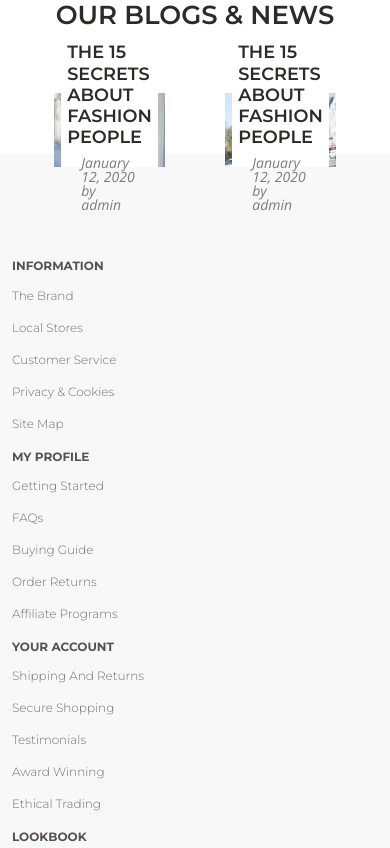
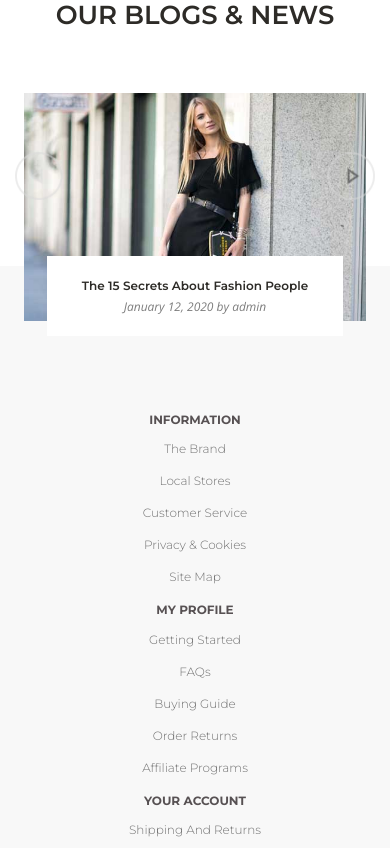
Before and after one commit to TestUser1001/Fashion, a website: page index.html in a window 390 px wide. Shown: the top 848 px of the page. Drawn offline with nearby package versions, Linux system fonts and the light colour scheme.

Commit message:
Added the bootstrap carousel for mobile devices

```diff
--- a/assets/scss/components/_buttons.scss
+++ b/assets/scss/components/_buttons.scss
@@ -0,0 +1,14 @@
+@use "../custom" as *;
+@use "mixins" as *;
+
+.prev-icon {
+  @include bg-img("../../assets/img/Blogs-and-News/", "Icon-1.png");
+  width: 3rem;
+  height: 3rem;
+}
+
+.next-icon {
+  @include bg-img("../../assets/img/Blogs-and-News/", "Icon-2.png");
+  width: 3rem;
+  height: 3rem;
+}
--- a/assets/scss/components/_mixins.scss
+++ b/assets/scss/components/_mixins.scss
@@ -3,3 +3,11 @@
 @mixin transition {
   transition: all 0.3s ease-in-out;
 }
+
+@mixin bg-img($img-folder, $img, $pos: center center, $att: scroll) {
+  background-image: url("#{$img-folder}#{$img}");
+  background-position: $pos;
+  background-repeat: no-repeat;
+  background-size: cover;
+  background-attachment: $att;
+}
--- a/assets/scss/sections/_blog-news.scss
+++ b/assets/scss/sections/_blog-news.scss
@@ -6,6 +6,7 @@
 }
 
 .carousel {
+  position: relative;
   padding-top: 3.875rem;
 }
 
@@ -17,12 +18,33 @@
   } */
   overflow: visible;
 }
+
+/* .carousel-control-prev,
+.carousel-control-next {
+  position: absolute;
+}
+
+.carousel-control-prev {
+  left: -8%;
+  transform: translateX(-8%);
+}
+
+.carousel-control-next {
+  right: -8%;
+  transform: translateX(-8%);
+} */
+
 .card {
   position: relative;
-  margin: 0 1.875rem;
+  margin: 0;
   border-radius: 0;
   border: none;
-  width: calc(100% / 2);
+  width: 100%;
+
+  @include media-breakpoint-up(lg) {
+    width: calc(100% / 2);
+    margin: 0 1.875rem;
+  }
 }
 
 .card-body {
@@ -48,17 +70,30 @@
 } */
 
 .card-title {
-  font-size: 1.11rem;
-  text-transform: uppercase;
+  font-size: 0.75rem;
+
+  text-transform: capitalize;
+  /* text-transform: uppercase; */
   color: $main-heading-font-color;
   font-weight: 600;
+
+  @include media-breakpoint-up(sm) {
+    text-transform: uppercase;
+    font-size: 0.875rem;
+  }
+  @include media-breakpoint-up(md) {
+    font-size: 1.11rem;
+  }
 }
 
 .card-text {
-  font-size: 0.875rem;
+  font-size: 0.75rem;
   color: $blog-date;
   font-family: "Open Sans", sans-serif;
   font-style: italic;
+  @include media-breakpoint-up(md) {
+    font-size: 0.875rem;
+  }
 }
 
 .background {
@@ -75,3 +110,11 @@
     z-index: -1;
   }
 }
+
+.transform-prev-button {
+  transform: translateX(-8.875rem);
+}
+
+.transform-next-button {
+  transform: translateX(8.875rem);
+}
--- a/index.html
+++ b/index.html
@@ -22,6 +22,8 @@
   <body>
     <!--  START THE HEADER -->
 
+    <!-- SUBSCRIBE NEWSLETTER SECTION -->
+
     <!-- THE BLOG ANG NEWS SECTION -->
 
     <section id="blog" class="blog-news">
@@ -37,21 +39,17 @@
 
           <div class="row">
             <!--    CAROUSEL FOR LARGER DEVICES -->
-            <div id="carouselExample" class="carousel slide">
+            <div id="carouselExample" class="carousel slide d-none d-lg-block">
               <div class="carousel-inner">
+                <!-- FIRST CAROUSEL ITEM -->
                 <div class="carousel-item active">
-                  <!--   <div class="cards-wrapper">
-
-                </div> -->
                   <div class="cards-wrapper d-flex">
                     <div class="card">
-                      <!--    <div class="img-wrapper"> -->
                       <img
                         src="assets/img/Blogs-and-News/Blog-1.jpg"
                         class="img-fluid"
                         alt="Blog-1 image"
                       />
-                      <!-- </div> -->
                       <div
                         class="card-body lh-1 d-flex flex-column align-items-center justify-content-center"
                       >
@@ -61,17 +59,13 @@
                         <p class="card-text">January 12, 2020 by admin</p>
                       </div>
                     </div>
-                    <!-- </div> -->
 
-                    <!-- <div class="card-wrapper"> -->
                     <div class="card">
-                      <!--   <div class="img-wrapper"> -->
                       <img
                         src="assets/img/Blogs-and-News/Blog-2.jpg"
                         class="img-fluid"
                         alt="Blog-2 image"
                       />
-                      <!-- </div> -->
                       <div
                         class="card-body lh-1 d-flex flex-column align-items-center justify-content-center"
                       >
@@ -84,16 +78,15 @@
                   </div>
                 </div>
 
+                <!-- SECOND CAROUSEL ITEM -->
                 <div class="carousel-item">
                   <div class="cards-wrapper d-flex">
                     <div class="card">
-                      <!--  <div class="img-wrapper"> -->
                       <img
                         src="assets/img/Blogs-and-News/Blog-1.jpg"
                         class="img-fluid"
                         alt="Blog-3 image"
                       />
-                      <!--   </div> -->
                       <div
                         class="card-body lh-1 d-flex flex-column align-items-center justify-content-center"
                       >
@@ -105,13 +98,11 @@
                     </div>
 
                     <div class="card">
-                      <!-- <div class="img-wrapper"> -->
                       <img
                         src="assets/img/Blogs-and-News/Blog-2.jpg"
                         class="img-fluid"
                         alt="Blog-1 image"
                       />
-                      <!--  </div> -->
                       <div
                         class="card-body lh-1 d-flex flex-column align-items-center justify-content-center"
                       >
@@ -130,10 +121,7 @@
                 data-bs-target="#carouselExample"
                 data-bs-slide="prev"
               >
-                <span
-                  class="carousel-control-prev-icon"
-                  aria-hidden="true"
-                ></span>
+                <span class="prev-icon" aria-hidden="true"></span>
                 <span class="visually-hidden">Previous</span>
               </button>
               <button
@@ -142,10 +130,107 @@
                 data-bs-target="#carouselExample"
                 data-bs-slide="next"
               >
-                <span
-                  class="carousel-control-next-icon"
-                  aria-hidden="true"
-                ></span>
+                <span class="next-icon" aria-hidden="true"></span>
+                <span class="visually-hidden">Next</span>
+              </button>
+            </div>
+
+            <!--  CAROSEL FOR SMALL DEVICES -->
+            <div
+              id="carousel-mobile"
+              class="carousel slide d-block d-sm-block d-lg-none"
+            >
+              <div class="carousel-inner">
+                <!-- FIRST CAROUSEL ITEM -->
+                <div class="carousel-item active">
+                  <div class="card">
+                    <img
+                      src="assets/img/Blogs-and-News/Blog-1.jpg"
+                      class="img-fluid"
+                      alt="Blog-3 image"
+                    />
+                    <div
+                      class="card-body lh-1 d-flex flex-column align-items-center justify-content-center"
+                    >
+                      <h5 class="card-title">
+                        The 15 Secrets About Fashion People
+                      </h5>
+                      <p class="card-text">January 12, 2020 by admin</p>
+                    </div>
+                  </div>
+                </div>
+                <!-- SECOND CAROUSEL ITEM -->
+                <div class="carousel-item">
+                  <div class="card">
+                    <img
+                      src="assets/img/Blogs-and-News/Blog-2.jpg"
+                      class="img-fluid"
+                      alt="Blog-2 image"
+                    />
+
+                    <div
+                      class="card-body lh-1 d-flex flex-column align-items-center justify-content-center"
+                    >
+                      <h5 class="card-title">
+                        The 15 Secrets About Fashion People
+                      </h5>
+                      <p class="card-text">January 12, 2020 by admin</p>
+                    </div>
+                  </div>
+                </div>
+                <!-- THIRD CAROUSEL ITEM -->
+                <div class="carousel-item">
+                  <div class="card">
+                    <img
+                      src="assets/img/Blogs-and-News/Blog-1.jpg"
+                      class="img-fluid"
+                      alt="Blog-2 image"
+                    />
+                    <div
+                      class="card-body lh-1 d-flex flex-column align-items-center justify-content-center"
+                    >
+                      <h5 class="card-title">
+                        The 15 Secrets About Fashion People
+                      </h5>
+                      <p class="card-text">January 12, 2020 by admin</p>
+                    </div>
+                  </div>
+                </div>
+                <!-- FOURTH CAROUSEL ITEM -->
+                <div class="carousel-item">
+                  <div class="card">
+                    <img
+                      src="assets/img/Blogs-and-News/Blog-2.jpg"
+                      class="img-fluid"
+                      alt="Blog-2 image"
+                    />
+                    <div
+                      class="card-body lh-1 d-flex flex-column align-items-center justify-content-center"
+                    >
+                      <h5 class="card-title">
+                        The 15 Secrets About Fashion People
+                      </h5>
+                      <p class="card-text">January 12, 2020 by admin</p>
+                    </div>
+                  </div>
+                </div>
+              </div>
+              <button
+                class="carousel-control-prev"
+                type="button"
+                data-bs-target="#carousel-mobile "
+                data-bs-slide="prev"
+              >
+                <span class="prev-icon" aria-hidden="true"></span>
+                <span class="visually-hidden">Previous</span>
+              </button>
+              <button
+                class="carousel-control-next"
+                type="button"
+                data-bs-target="#carousel-mobile "
+                data-bs-slide="next"
+              >
+                <span class="next-icon" aria-hidden="true"></span>
                 <span class="visually-hidden">Next</span>
               </button>
             </div>
@@ -161,7 +246,7 @@
 
       <div class="footer-top">
         <div class="container">
-          <div class="row">
+          <div class="row text-center text-sm-start">
             <!-- THE INFORMATION CONTENT -->
             <div class="col-lg-2 col-md-4 col-sm-6">
               <h4 class="footer-top__heading fw-bold text-uppercase mb-0">
@@ -235,7 +320,7 @@
                 <li>
                   <span class="fw-bold">Email: </span>free@psdfreebies.com
                 </li>
-                <li>
+                <li class="">
                   <span class="fw-bold">Head office: </span>245 Yellow House,
                   Main Street, London. 456789
                 </li>
```
Also changed, not shown: dist/css/style.css, 1 other file.
